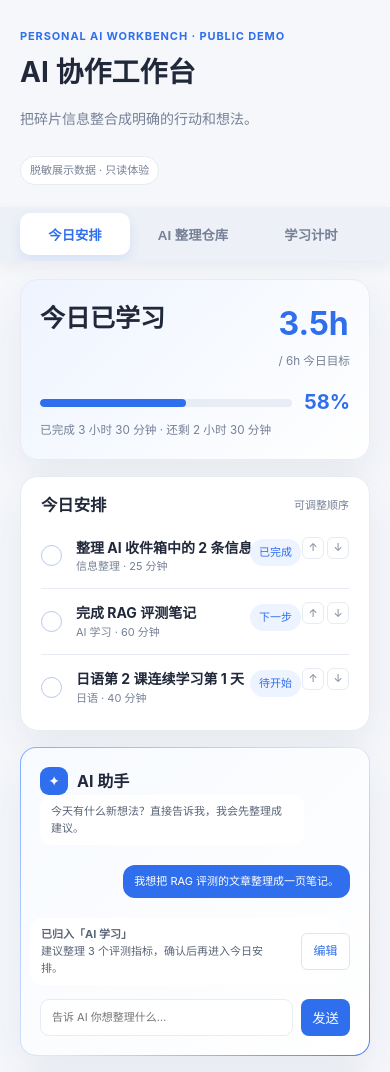
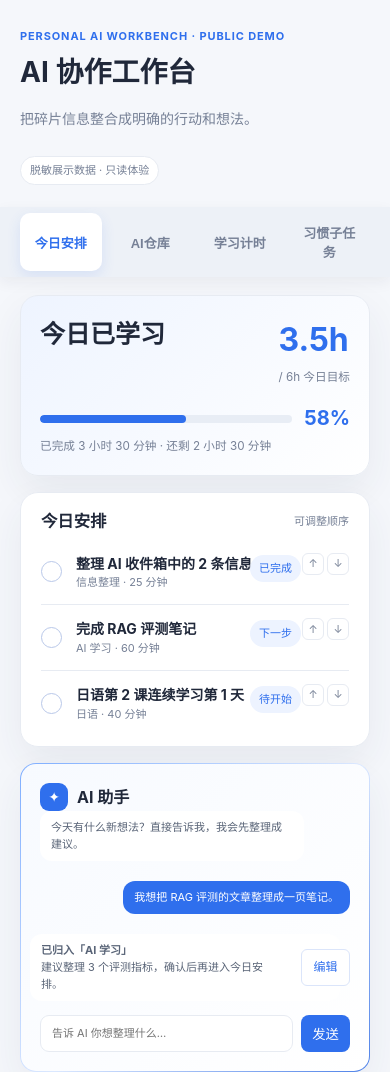
Before and after one commit to 58wpg9fr7d-code/personal-ai-workbench-demo, a plain HTML site: page index.html in a window 390 px wide. Shown: the top 1072 px of the page. Drawn offline with Linux system fonts and the light colour scheme.

Commit message:
fix: 导航第二个tab改名为AI仓库，720px以下4个tab平分宽度不滚动

```diff
--- a/index.html
+++ b/index.html
@@ -551,9 +551,12 @@
           padding: 6px 20px;
           border-radius: 0;
           box-shadow: 0 5px 14px rgba(32, 40, 58, 0.06);
+          overflow: hidden;
         }
         .nav button {
           min-height: 42px;
+          min-width: 0;
+          font-size: 13px;
         }
         .card {
           padding: 19px;
@@ -703,7 +706,7 @@
       <nav class="nav" aria-label="工作台功能导航">
         <button class="active" data-page="today" aria-selected="true">
           今日安排</button
-        ><button data-page="inbox" aria-selected="false">AI 整理仓库</button
+        ><button data-page="inbox" aria-selected="false">AI仓库</button
         ><button data-page="focus" aria-selected="false">学习计时</button
         ><button data-page="habits" aria-selected="false">习惯子任务</button>
       </nav>
```
